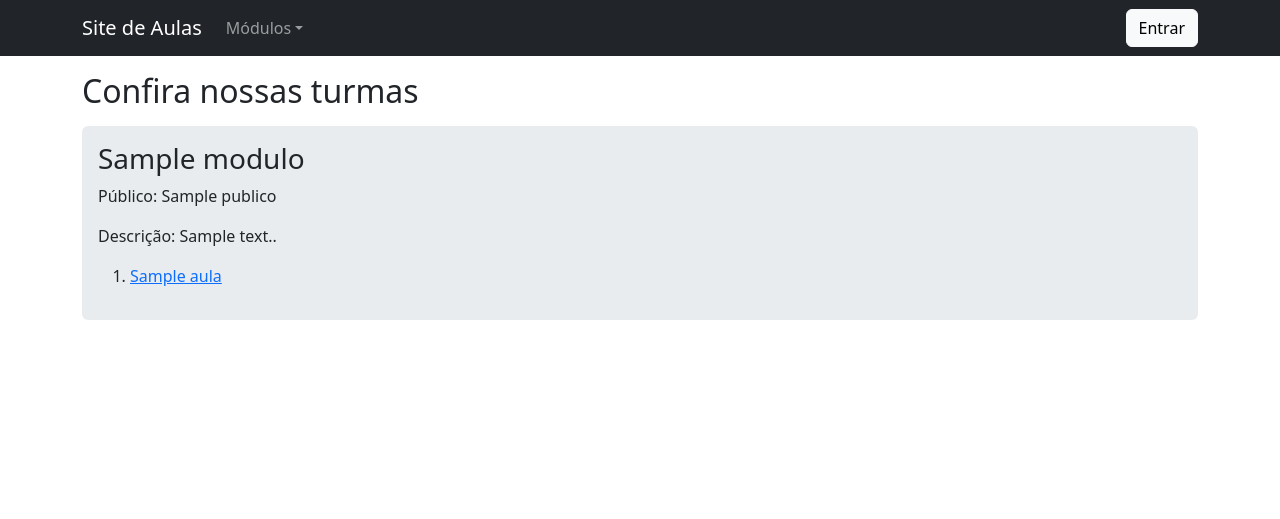
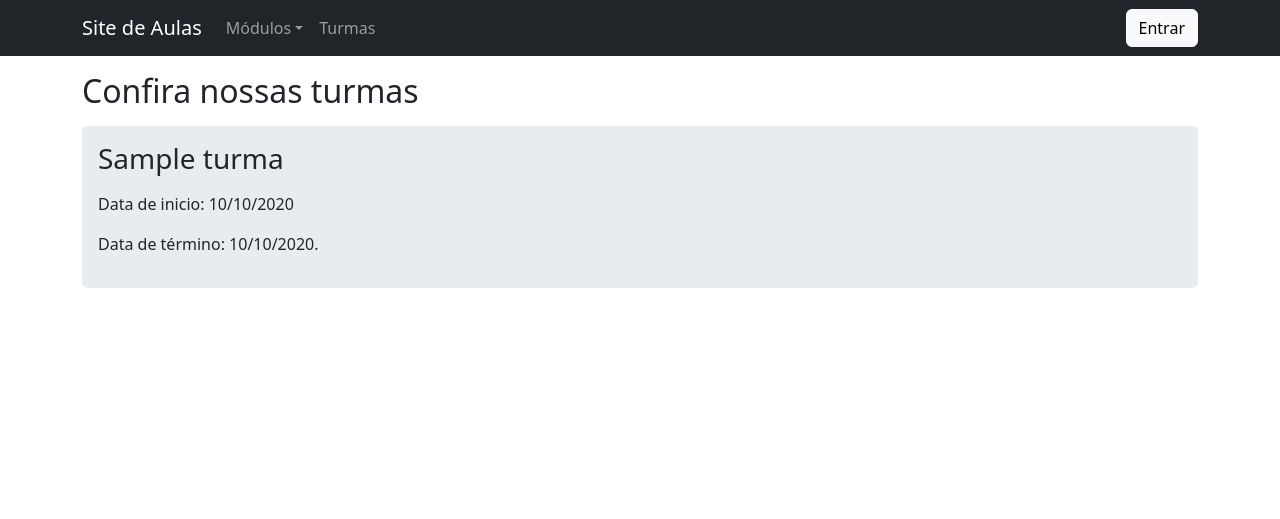
Before and after one commit to thiago-garcia/curso-django-site-de-aulas, a Django app: template project/turmas/templates/turmas/indice.html in a window 1280 px wide. Shown: the top 519 px of the page. Run offline with Django 5.2, Linux system fonts and the light colour scheme; the template is opened without the code that fills it: most values are stand-ins (such as "Sample title", 1, 10 or a date in 2020); some libraries are stand-ins or nearby versions.

Commit message:
Criado a exibição das turmas cadastradas
Close #47

```diff
--- a/project/base/templates/base/base.html
+++ b/project/base/templates/base/base.html
@@ -22,13 +22,16 @@
                             <a class="nav-link dropdown-toggle" href="#" data-bs-toggle="dropdown" aria-expanded="false">Módulos</a>
                             <ul class="dropdown-menu">
                                 {% for modulo in MODULOS %}
-                                <li>
-                                    <a class="dropdown-item" href="{{ modulo.get_absolute_url }}">
-                                        {{ modulo.titulo }}
-                                    </a>
-                                </li>
+                                    <li>
+                                        <a class="dropdown-item" href="{{ modulo.get_absolute_url }}">
+                                            {{ modulo.titulo }}
+                                        </a>
+                                    </li>
                                 {% endfor %}
                             </ul>
+                        </li>
+                        <li class="nav-item">
+                            <a class="nav-link " href="{% url 'turmas:indice' %}">Turmas</a>
                         </li>
                     </ul>
                     {% if user.is_authenticated %}
--- a/project/turmas/templates/turmas/indice.html
+++ b/project/turmas/templates/turmas/indice.html
@@ -4,16 +4,11 @@
 <div class="container mt-3">
     <h2>Confira nossas turmas</h2>
 
-    {% for modulo in modulos %}
+    {% for turma in turmas %}
         <div class="bg-body-secondary mt-3 p-3 rounded">
-            <h3>{{ modulo.titulo }}</h3>
-            <p>Público: {{ modulo.publico }}</p>
-            <p>Descrição: {{ modulo.descricao }}.</p>
-            <ol>
-                {% for aula in modulo.aulas %}
-                    <li><a href="{{ aula.get_absolute_url }}">{{ aula.titulo }}</a></li>
-                {% endfor %}
-            </ol>
+            <h3 class="mb-3">{{ turma.nome }}</h3>
+            <p>Data de inicio: {{ turma.inicio|date:"d/m/Y" }}</p>
+            <p>Data de término: {{ turma.fim|date:"d/m/Y" }}.</p>
         </div>
     {% endfor %}
 </div>
--- a/project/turmas/views.py
+++ b/project/turmas/views.py
@@ -1,5 +1,8 @@
 from django.shortcuts import render
+from project.turmas import facade
 
 
 def indice(request):
-    return render(request, 'turmas/indice.html')
+    turmas = facade.listar_turmas_ordenadas()
+
+    return render(request, 'turmas/indice.html', {'turmas': turmas})
```
Also changed, not shown: project/turmas/facade.py (added, +9 -0 lines), project/turmas/tests/test_indice.py (+24 -1 lines).
